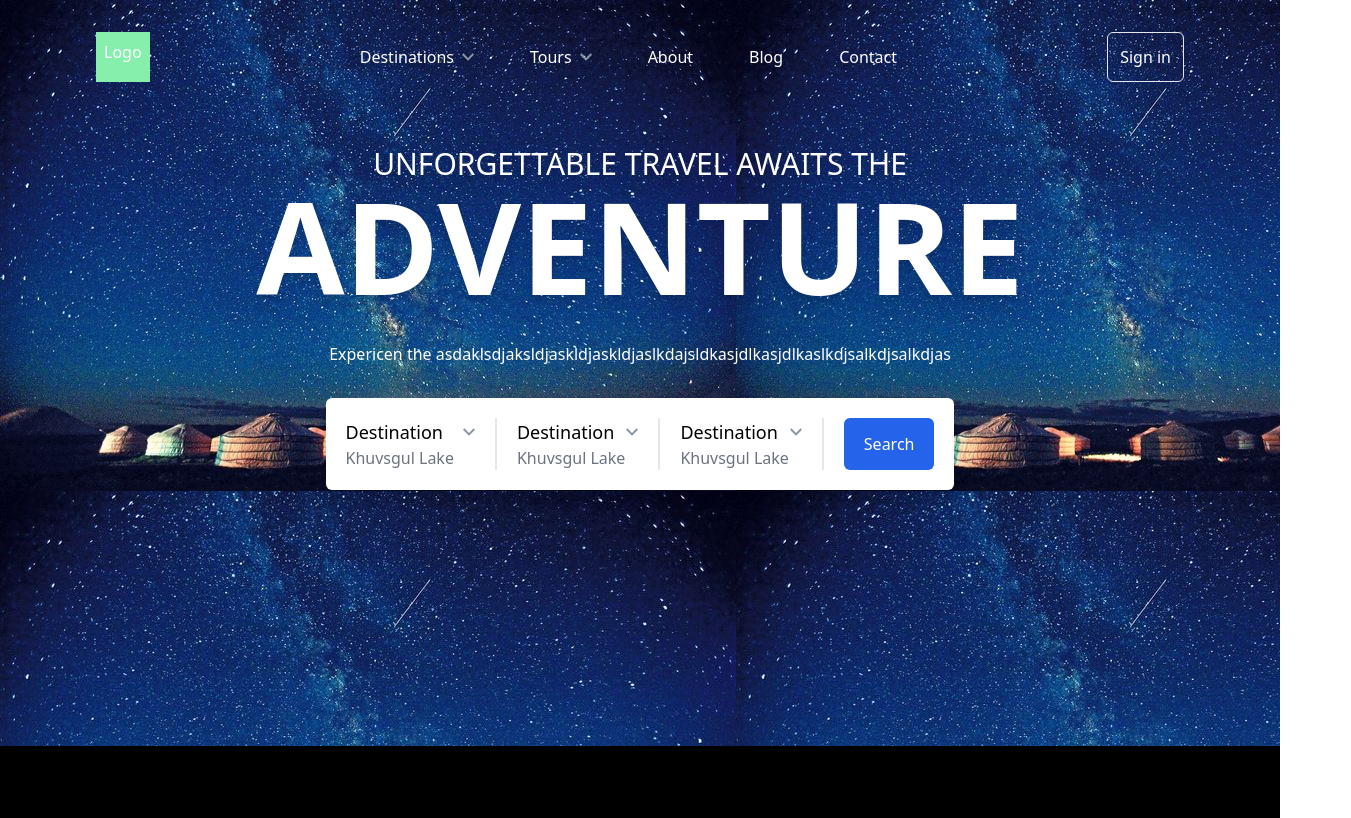
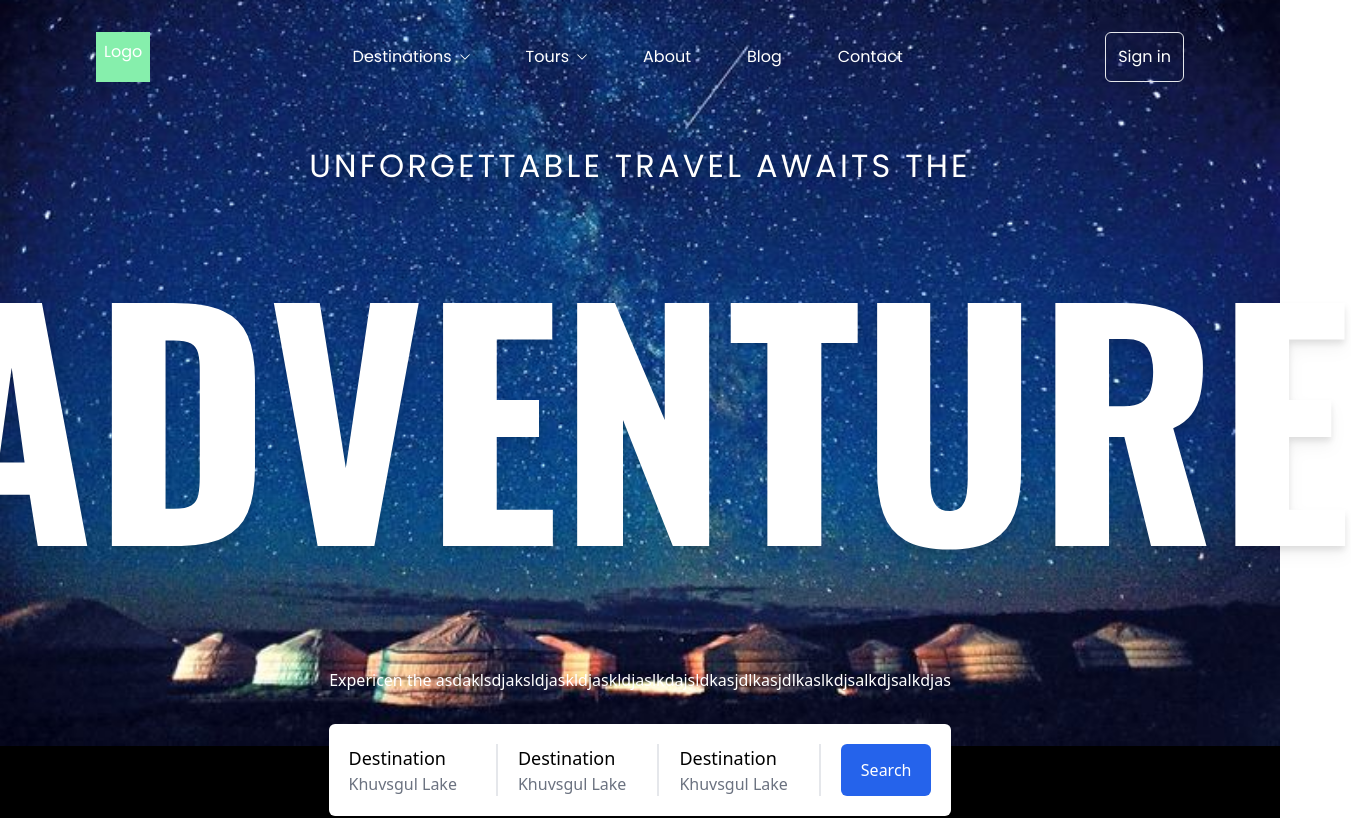
Before and after one commit to Dulguunba/travel-team-project, a Next.js app: page / in a window 1280 px wide. Shown: the top 818 px of the page, 1351 px wide, since content can reach past the window. Built offline with nearby package versions, Linux system fonts and the light colour scheme.

Commit message:
do headers

```diff
--- a/src/components/Header.tsx
+++ b/src/components/Header.tsx
@@ -1,5 +1,5 @@
 import React from 'react'
-import { DownArrow } from './Icons/DownArrow'
+import { DownArrow } from './icons/DownArrow'
 
 export const Header = () => {
     return (
--- a/src/components/Home/Hero.tsx
+++ b/src/components/Home/Hero.tsx
@@ -1,18 +1,18 @@
 import React from 'react'
-import { DownArrow } from '../Icons/DownArrow'
+import { DownArrow } from '../icons/DownArrow'
 import { Header } from '../Header'
 
 export const Hero = () => {
     return (
         <>
-            <div style={{ backgroundImage: `url(Pic.jpg)` }}>
+            <div style={{ backgroundImage: `url(Pic.jpg)` }} className='bg-cover bg-bottom bg-no-repeat'>
                 <Header />
-                <div className=' max-w-[1180px] m-auto w-[90%] h-[600px] flex mt-8 bg justify-center'>
+                <div className=' max-w-[1520px] m-auto w-[90%] h-[600px] flex mt-8 bg justify-center'>
                     <div className='z-10'>
                         <div className='flex flex-col gap-8 items-center'>
                             <div className='flex flex-col items-center drop-shadow-lg'>
-                                <h1 className='text-3xl text-white'>UNFORGETTABLE TRAVEL AWAITS THE</h1>
-                                <h1 className='font-bold text-9xl text-white'>ADVENTURE</h1>
+                                <h1 className='text-3xl text-white font-primary text-[32px] leading-10 drop-shadow-md tracking-widest'>UNFORGETTABLE TRAVEL AWAITS THE</h1>
+                                <h1 className='font-oswald font-bold text-[300px] text-start text-white'>ADVENTURE</h1>
                             </div>
                             <p className='text-white'>Expericen the asdaklsdjaksldjaskldjaskldjaslkdajsldkasjdlkasjdlkaslkdjsalkdjsalkdjas</p>
                             <div className='bg-white shadow-lg p-5 flex gap-5 rounded-md'>
--- a/src/components/Icons/DownArrow.tsx
+++ b/src/components/Icons/DownArrow.tsx
@@ -2,8 +2,9 @@ import React from 'react'
 
 export const DownArrow = () => {
     return (
-        <svg width="12" height="8" viewBox="0 0 12 8" fill="none" xmlns="http://www.w3.org/2000/svg">
-            <path d="M10.59 0.295044L6 4.87504L1.41 0.295044L0 1.70504L6 7.70504L12 1.70504L10.59 0.295044Z" fill="#8B96A5" />
+        <svg width="10" height="6" viewBox="0 0 10 6" fill="none" xmlns="http://www.w3.org/2000/svg">
+            <path d="M5.00003 5.625C4.88814 5.625 4.77614 5.58223 4.69071 5.49681L0.315715 1.12181C0.144762 0.950856 0.144762 0.674028 0.315715 0.503184C0.486668 0.332341 0.763496 0.332231 0.93434 0.503184L5.00003 4.56887L9.06571 0.503184C9.23667 0.332231 9.5135 0.332231 9.68434 0.503184C9.85518 0.674137 9.85529 0.950965 9.68434 1.12181L5.30934 5.49681C5.22392 5.58223 5.11192 5.625 5.00003 5.625Z" fill="white" />
         </svg>
+
     )
 }
--- a/src/pages/index.tsx
+++ b/src/pages/index.tsx
@@ -1,10 +1,13 @@
 import Image from "next/image";
-import { Inter } from "next/font/google";
+import { Poppins } from "next/font/google";
 import { Header } from "@/components/Header";
 import { PopularDestinations } from "@/components/Home/PopularDestinations";
 import { Hero } from "@/components/Home/Hero";
 
-const inter = Inter({ subsets: ["latin"] });
+const poppins = Poppins({
+  weight: '400',
+  subsets: ['latin'],
+})
 
 export default function Home() {
   return (
--- a/src/styles/globals.css
+++ b/src/styles/globals.css
@@ -1,3 +1,6 @@
+@import url('https://fonts.googleapis.com/css2?family=Poppins:wght@300&display=swap');
+@import url('https://fonts.googleapis.com/css2?family=Oswald:wght@200..700&display=swap');
+
 @tailwind base;
 @tailwind components;
 @tailwind utilities;
--- a/tailwind.config.ts
+++ b/tailwind.config.ts
@@ -13,6 +13,10 @@ const config: Config = {
         "gradient-conic":
           "conic-gradient(from 180deg at 50% 50%, var(--tw-gradient-stops))",
       },
+      fontFamily: {
+        primary: ["Poppins"],
+        oswald: ["Oswald"]
+      }
     },
   },
   plugins: [],
```
